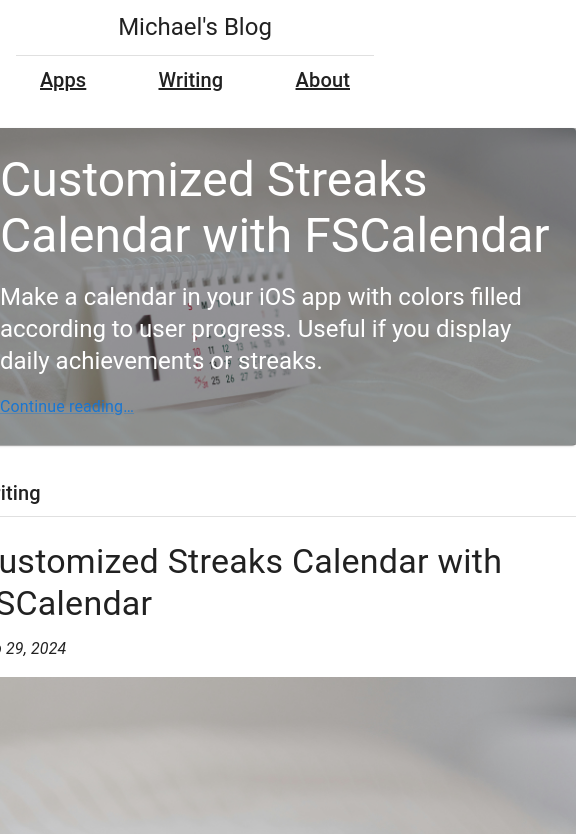
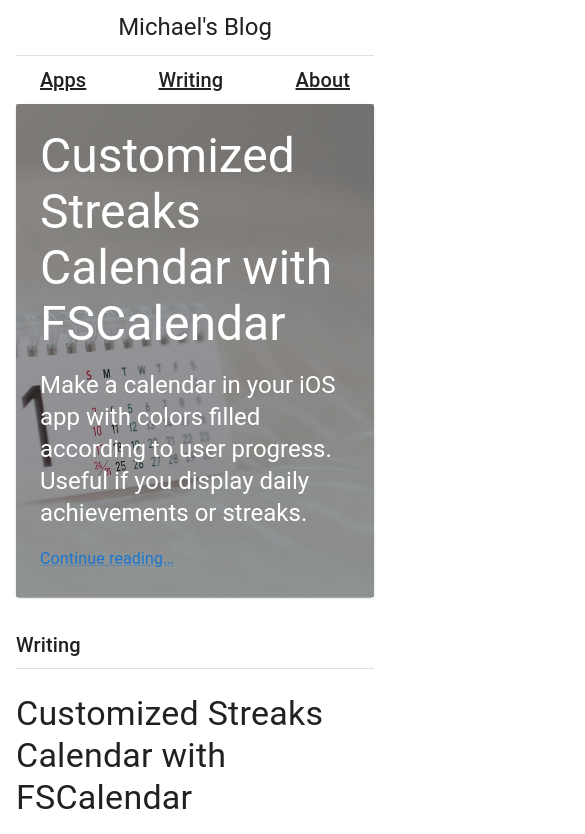
Before and after one commit to mdhsieh/mdhsieh.github.io, a React (Create React App) app: page / in a window 390 px wide. Shown: the top 834 px of the page, 585 px wide, since content can reach past the window. Built offline with nearby package versions, Linux system fonts and the light colour scheme.

Commit message:
fix: Display writing section cut off on mobile devices.

```diff
--- a/src/Blog.js
+++ b/src/Blog.js
@@ -81,9 +81,7 @@
           <Header title="Michael's Blog" sections={sections} />
             <Routes>
               <Route path="/" element={
-                <Grid container spacing={5} sx={{ mt: 3 }}>
                   <Main title="Writing" posts={posts} />
-                </Grid>
               }></Route>
               <Route path="/about" element={
                   <Sidebar
```
